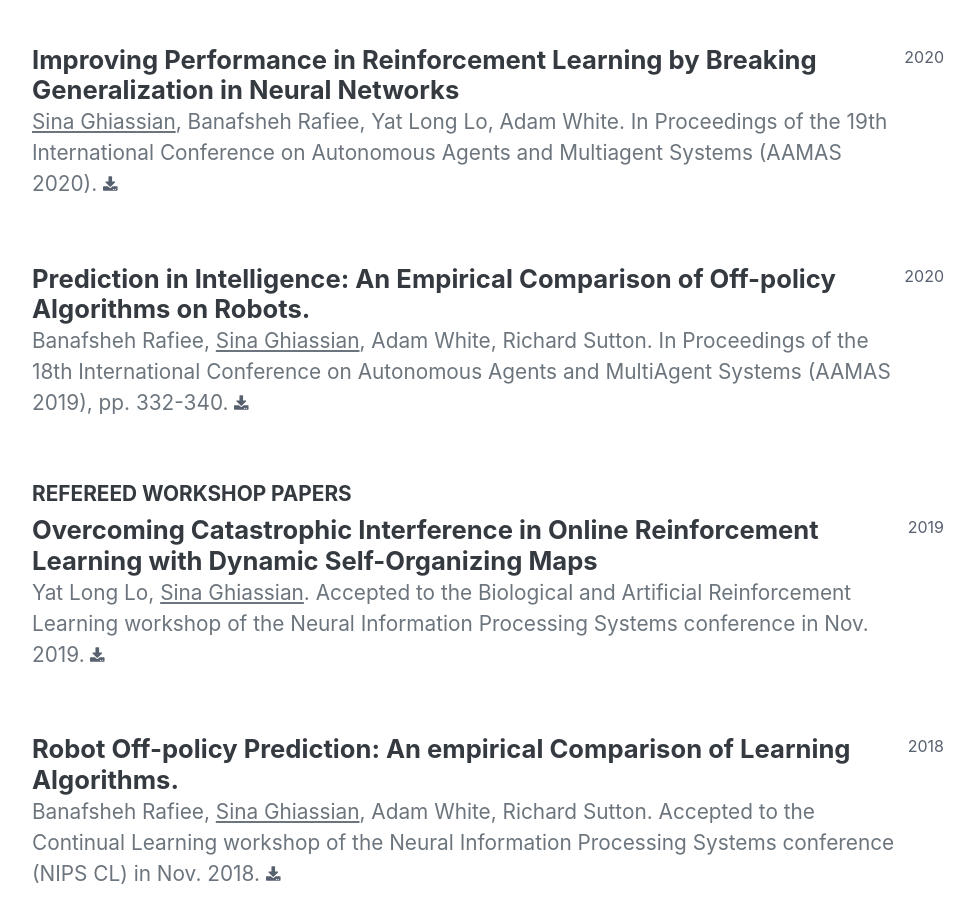
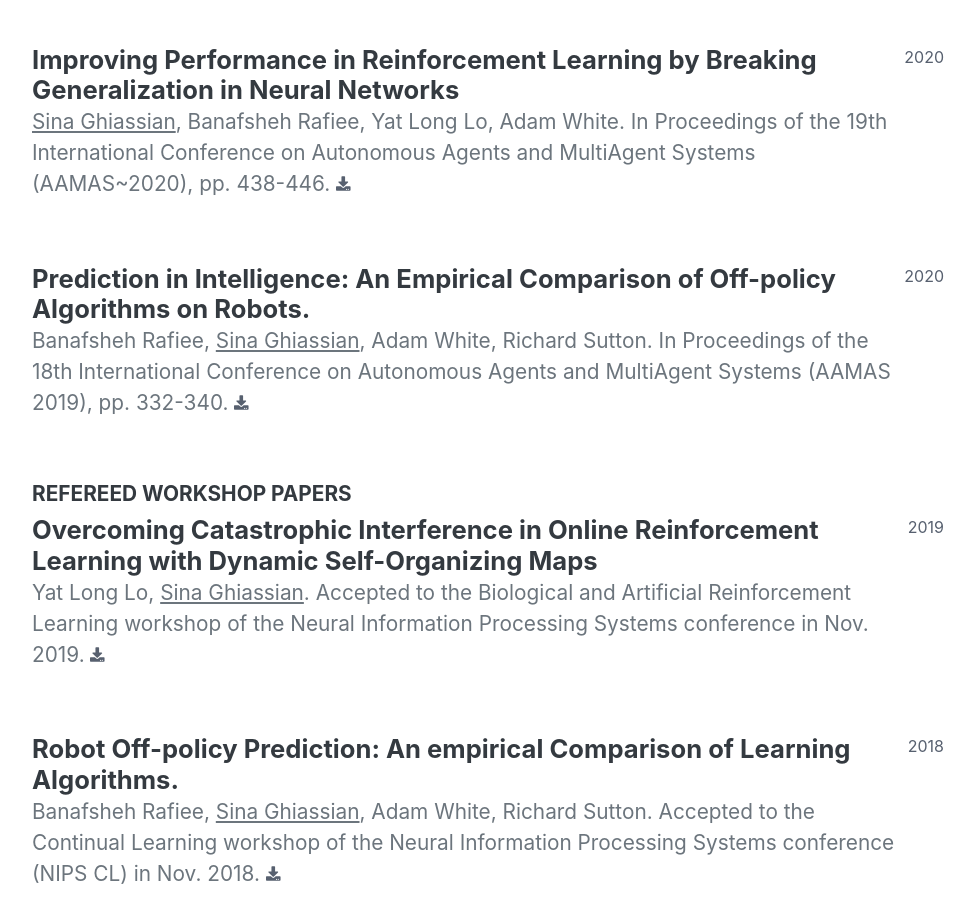
Before and after one commit to sinaghiassian/sg-personal-website, a plain HTML site: page index.html in a window 1280 px wide. Shown: the part 1384-2290 px from the top of the page, without its empty margins (288-1263 px from the left). Drawn offline with nearby package versions, Linux system fonts and the light colour scheme; a web font is replaced by a local one.

Commit message:
updated reference to aamas paper

```diff
--- a/index.html
+++ b/index.html
@@ -87,8 +87,7 @@ on Machine Learning 2020 (ICML 2020). <a target="_blank" href="https://arxiv.org
                         <div class="flex-grow-1">
                             <h3 class="mb-0">Improving Performance in Reinforcement
 Learning by Breaking Generalization in Neural Networks</h3>
-                            <div class="subheading mb-3"><u>Sina Ghiassian</u>, Banafsheh Rafiee, Yat Long Lo, Adam White. In Proceedings of the 19th International
-Conference on Autonomous Agents and Multiagent Systems (AAMAS 2020). <a target="_blank" href="http://www.ifaamas.org/Proceedings/aamas2020/pdfs/p438.pdf"><i class="fa fa-download" style="width:0.7em"></i></a></div>
+                            <div class="subheading mb-3"><u>Sina Ghiassian</u>, Banafsheh Rafiee, Yat Long Lo, Adam White. In Proceedings of the 19th International Conference on Autonomous Agents and MultiAgent Systems (AAMAS~2020), pp. 438-446. <a target="_blank" href="http://www.ifaamas.org/Proceedings/aamas2020/pdfs/p438.pdf"><i class="fa fa-download" style="width:0.7em"></i></a></div>
                         </div>
                         <div class="flex-shrink-0"><span class="text-primary">2020</span></div>
                     </div>
```
Also changed, not shown: 1 other file.
